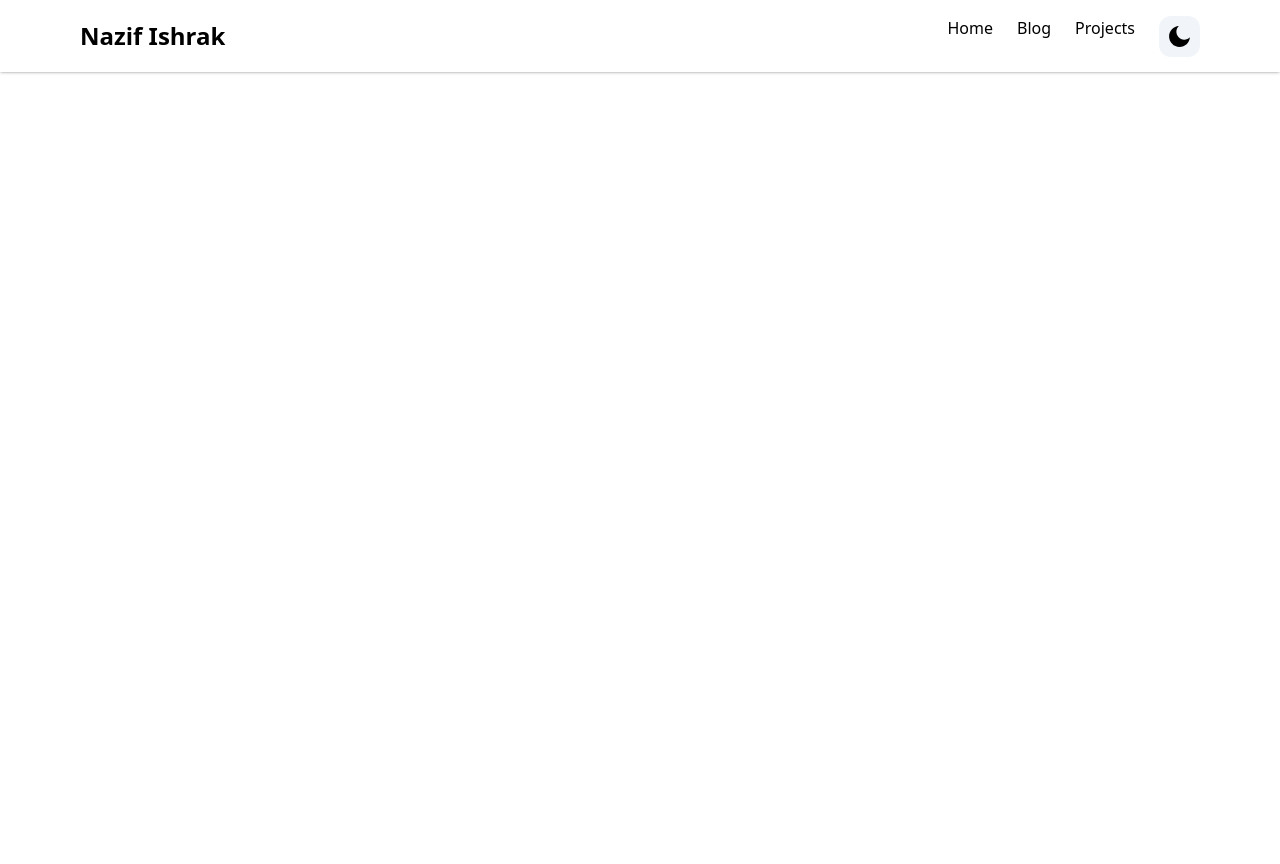
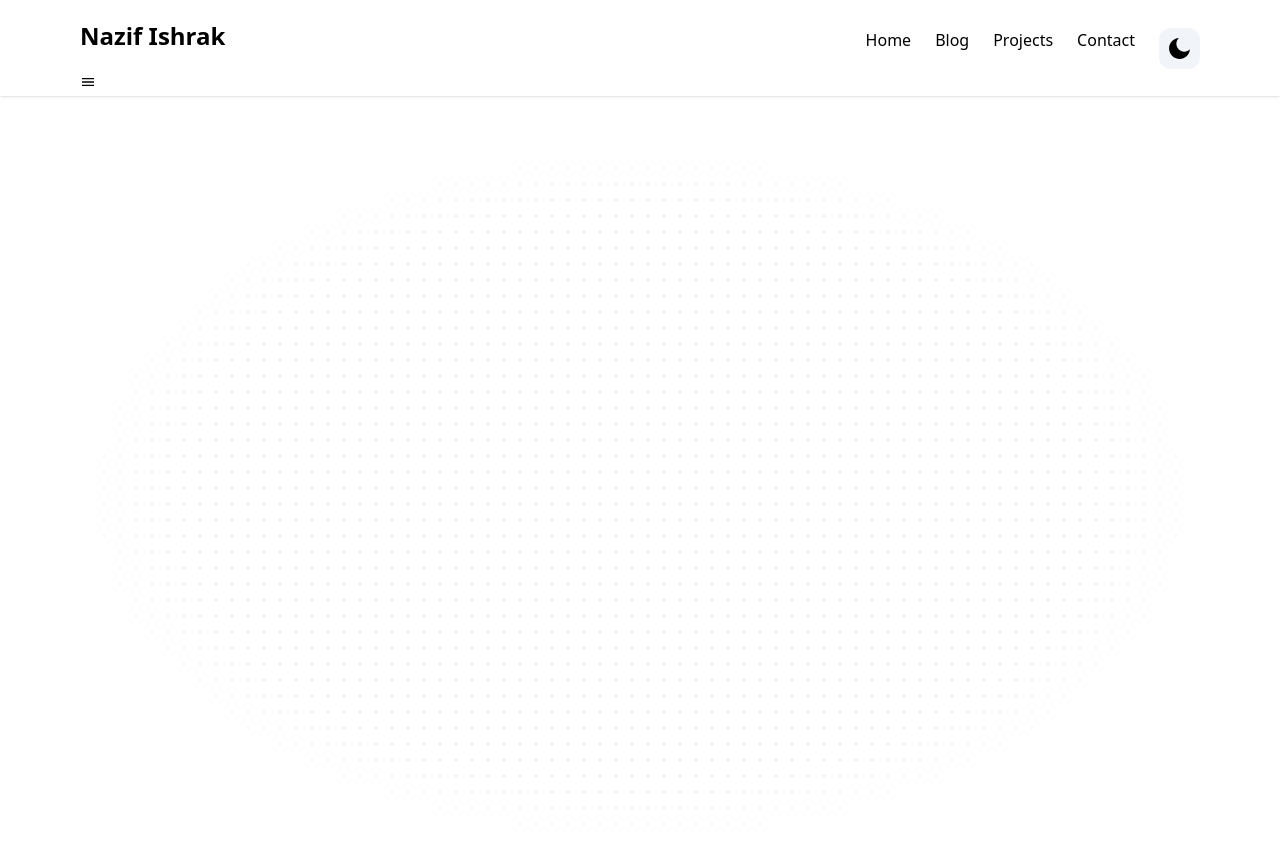
Before and after one commit to nazifishrak/Retro-Portfolio, a Next.js app in the folder nazif-portfolio-nxt/: page / in a window 1280 px wide. Shown: the top 864 px of the page. Before the commit the page ends 800 px from the top, so only its background shows below. Built offline with nearby package versions, Linux system fonts and the light colour scheme.

Commit message:
Added navbar state

```diff
--- /dev/null
+++ b/nazif-portfolio-nxt/app/blog/page.tsx
@@ -0,0 +1,10 @@
+import RootLayout from "../layout";
+import React from "react";
+
+const Blog = () => {
+  return (
+<h1 className="mb-4 text-4xl font-extrabold leading-none tracking-tight text-gray-900 md:text-5xl lg:text-6xl dark:text-white">Nazif <mark className="px-2 text-white bg-blue-600 rounded dark:bg-blue-500">Ishrak</mark> Blog</h1>
+  );
+};
+
+export default Blog;
--- a/nazif-portfolio-nxt/app/components/Navbar.tsx
+++ b/nazif-portfolio-nxt/app/components/Navbar.tsx
@@ -1,9 +1,10 @@
 "use client";
-import React, { useState, useEffect } from "react";
+import React from "react";
 import { usePathname } from "next/navigation";
 import { useTheme } from "next-themes";
-import { RiMoonFill, RiSunLine } from "react-icons/ri";
-import { IoMdMenu, IoMdClose } from "react-icons/io";
+import { RiMoonFill, RiSunLine,  } from "react-icons/ri";
+import { IoMdMenu, IoMdClose } from "react-icons/io"
+import Link from "next/link";
 
 
 interface NavContent {
@@ -12,36 +13,57 @@ interface NavContent {
 }
 
 const NAV_CONTENTS: Array<NavContent> = [
-  { name: "Home", value: "home" },
+  { name: "Home", value: "" },
   { name: "Blog", value: "blog" },
   { name: "Projects", value: "projects" },
+  { name: "Contact", value: "contact" },
 ];
 
 export const Navbar = () => {
+  const pathname = usePathname();
+  const [navbar, setNavbar] = React.useState<boolean>(false);
   const { systemTheme, theme, setTheme } = useTheme();
-  const currentTheme = theme === "system" ? systemTheme : theme;
+  const isDarkMode = theme === 'dark' || (theme === 'system' && systemTheme === 'dark');
+
+  const handleThemeToggle = () => {
+    setTheme(isDarkMode ? 'light' : 'dark');
+  };
 
   return (
-    <header className="w-full mx-auto px-4 sm:px-20 fixed top-0 shadow bg-white dark:bg-stone-900 dark:border-b dark:border-stone-600">
+      <header className="w-full mx-auto px-4 sm:px-20 top-0 shadow bg-white dark:bg-black
+      dark:border-b dark:border-black">
         <div className="justify-between md:items-center md:flex">
+          <div>
+
             <div className="md:py-5 md:block">
               <h2 className="text-2xl font-bold">Nazif Ishrak</h2>
             </div>
+
+            <div>
+              <button>
+                {navbar? <IoMdClose/> : <IoMdMenu/> }
+              </button>
+
+            </div>
+
+
+
+
+          </div>
           <div className="md:flex md:space-x-6">
             {NAV_CONTENTS.map((item, id) => (
-            <a key={id} href={`/${item.value}`}>
-              {item.name}
-            </a>
+                // <a key={id} href={`/${item.value}`}>
+                //   {item.name}
+                // </a>
+                <Link key={id} href={`/${item.value}`}>{item.name}</Link>
             ))}
-          {currentTheme === "dark" ? (
-            <button onClick={() => setTheme('light')} className="bg-slate-100 p-2 rounded-xl">
+            <button onClick={handleThemeToggle} className="bg-slate-100 p-2 rounded-xl">
+              {isDarkMode ? (
                   <RiSunLine size={25} color="black" />
+              ) : (
+                  <RiMoonFill size={25} color="black" />
+              )}
             </button>
-          ) : (
-            <button onClick={() => setTheme('dark')} className="bg-slate-100 p-2 rounded-xl">
-              <RiMoonFill size={25} />
-            </button>
-          )}
           </div>
         </div>
       </header>
--- a/nazif-portfolio-nxt/app/layout.tsx
+++ b/nazif-portfolio-nxt/app/layout.tsx
@@ -1,4 +1,3 @@
-// 'use client';
 import "./globals.css";
 import { Navbar } from "./components/Navbar";
 import {ThemeProvider} from "next-themes"
@@ -9,14 +8,20 @@ export default function RootLayout({
 }>) {
   return (
     <html lang="en" suppressHydrationWarning={true}>
+
+      <body>
       <ThemeProvider enableSystem={true} attribute ="class">
-      <body>
+        <Navbar />
 
-        <Navbar />
+        {/* <div className="absolute inset-0 -z-10 h-full w-full bg-white bg-[linear-gradient(to_right,#f0f0f0_1px,transparent_1px),linear-gradient(to_bottom,#f0f0f0_1px,transparent_1px)] bg-[size:6rem_4rem] dark:bg-black"></div> */}
+
+        <div className="absolute h-full w-full bg-[radial-gradient(#e5e7eb_1px,transparent_1px)] [background-size:16px_16px] [mask-image:radial-gradient(ellipse_50%_50%_at_50%_50%,#000_70%,transparent_100%)]"></div>
+
+
         {children}
+      </ThemeProvider>
+      </body>
 
-      </body>
-      </ThemeProvider>
     </html>
   );
 }
--- a/nazif-portfolio-nxt/app/page.tsx
+++ b/nazif-portfolio-nxt/app/page.tsx
@@ -1,9 +1,12 @@
-"use client"
 import RootLayout from "./layout";
 export default function Home() {
   return (
-    <RootLayout>
-      <h1 className="text-red-800 z-60">Hello</h1>
-    </RootLayout>
+    // Using a React Fragment to wrap the two elements
+    <>
+
+      <div className="absolute inset-0 -z-10 h-full w-full items-center px-5 py-24 [background:radial-gradient(125% 125% at 50% 10%,#000 40%,#63e 100%)]">
+      {/* <h1 className="text-red-800 z-60">Hello</h1> */}
+      </div>
+    </>
   );
 }
```
Lines whose indentation alone changed are shown as unchanged.
